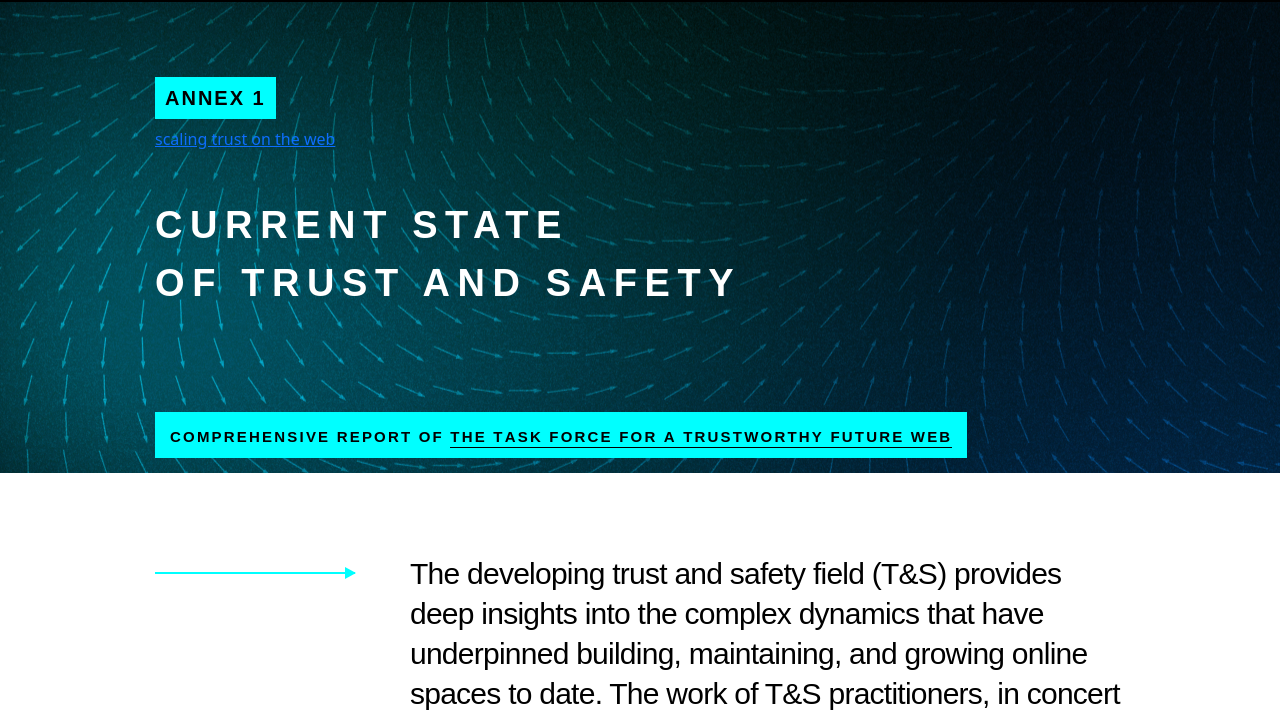
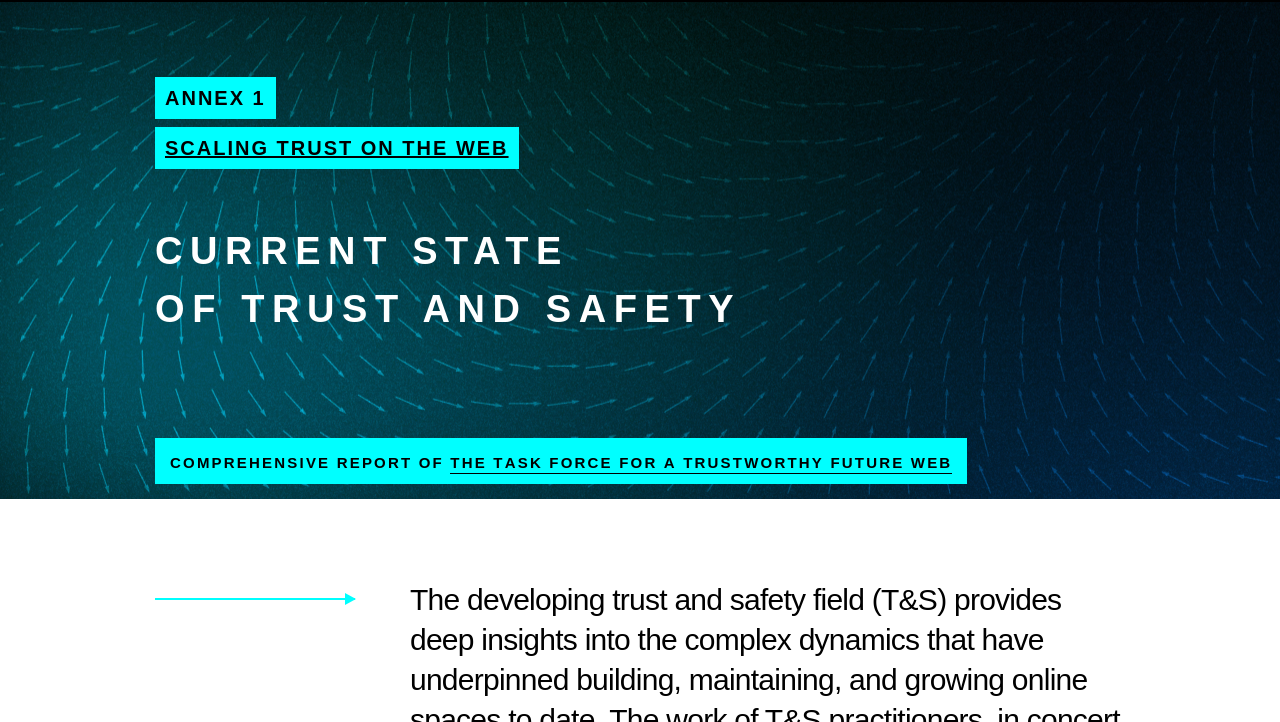
Before and after one commit to atlanticcouncil/trustworthy-future-web., a plain HTML site: page annexes-1/index.html in a window 1280 px wide. Shown: the part 78-800 px from the top of the page. Drawn offline with nearby package versions, Linux system fonts and the light colour scheme; a web font is replaced by a local one.

Commit message:
updated styles

```diff
--- a/annexes-1/index.html
+++ b/annexes-1/index.html
@@ -172,7 +172,7 @@
       <div class="container">
         <div class="hero-caption">
           <div><span class="annex-num">annex 1</span></div>
-          <div><span class="trust-link\"><a href="https://www.atlanticcouncil.org/in-depth-research-reports/report/scaling-trust"class="iframe-link" target="_self">scaling trust on the web</a></span></div>
+          <div><span class="trust-link"><a href="https://www.atlanticcouncil.org/in-depth-research-reports/report/scaling-trust"class="iframe-link" target="_self">scaling trust on the web</a></span></div>
           <h1 class="annex1">current state<br>of trust and safety</h1>
         </div>
         <div class="bottom-link">
```
